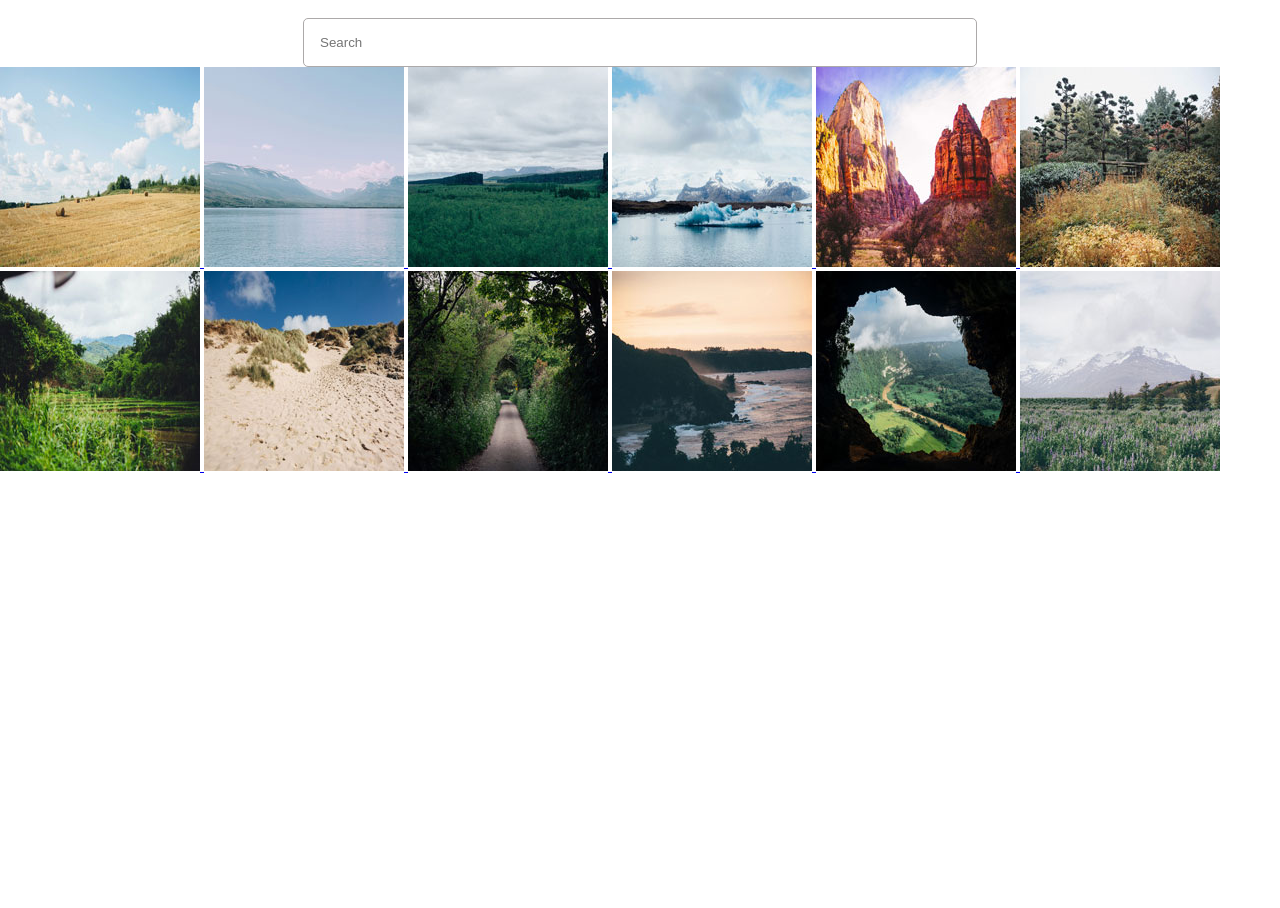
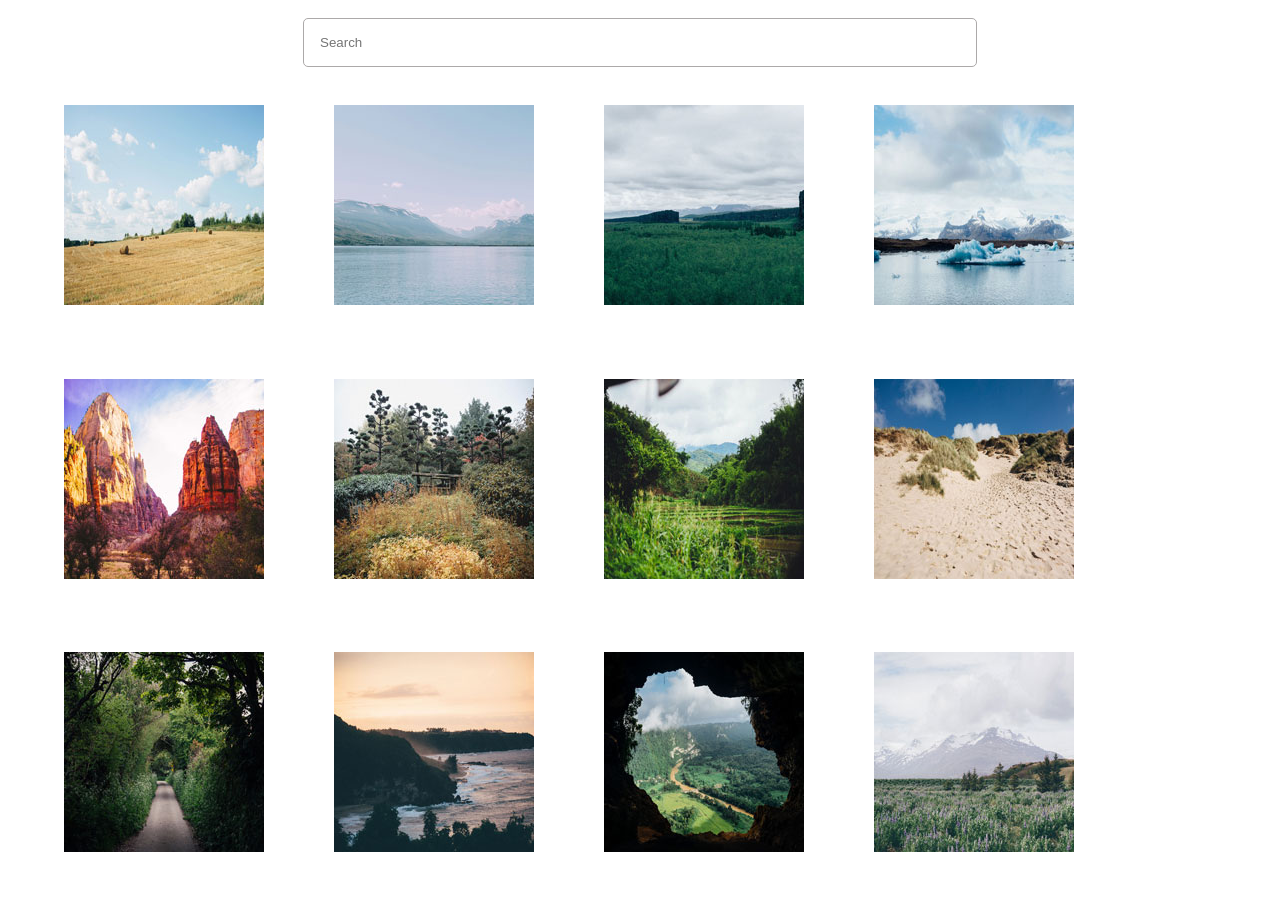
Before and after one commit to kpasciullo/TechDegree-Project05, a plain HTML site: page index.html in a window 1280 px wide. Before the commit the page ends 800 px from the top, so only its background shows below. Drawn offline with Linux system fonts and the light colour scheme; some packages are replaced by stand-ins of ours; a script that the page names is missing.

Commit message:
Update styles.css

```diff
--- a/css/styles.css
+++ b/css/styles.css
@@ -11,6 +11,7 @@
     margin: 0;
  }
 
+
  #search{
     display: block;
     border: 1px solid rgb(172, 169, 169);
@@ -20,3 +21,25 @@
     margin: 1rem;
     margin: 0 auto;
 }
+
+ .gallery {
+     height: 100vh;
+     padding: 5%;
+     margin-top: -2%;
+     display: grid;
+     grid-template-columns: repeat(auto-fill, 250px);
+     grid-template-rows: repeat(minmax(100px, 1fr));
+     grid-column-gap: 20px;
+     grid-row-gap: 20px;
+     overflow: hidden;
+ }
+
+ .img {
+     height: 250px;
+     width: auto;
+     overflow: hidden;
+ }
+
+ a {
+overflow: hidden;
+ }
```
Lines whose indentation alone changed are shown as unchanged.
